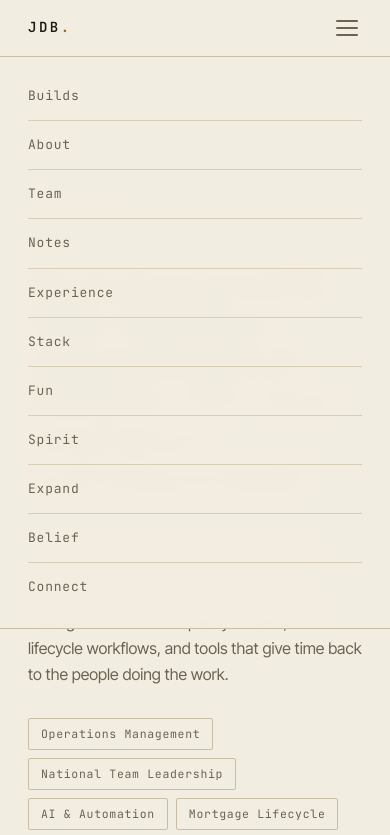
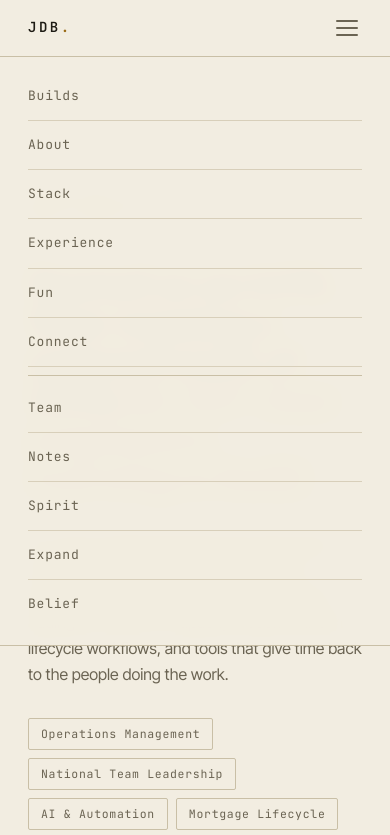
Before and after one commit to jdbates-gitit/jdb-landing, a plain HTML site: page index.html in a window 390 px wide. Both pictures are taken after a click on the button "Open menu". Shown: the top 835 px of the page. Drawn offline with Linux system fonts and the light colour scheme.

Commit message:
Reorder nav to match scroll order; group standalone pages after divider

```diff
--- a/index.html
+++ b/index.html
@@ -217,6 +217,9 @@
   footer .wrap{display:flex;justify-content:space-between;flex-wrap:wrap;gap:10px}
 
   @media(prefers-reduced-motion:reduce){*{animation:none!important;transition:none!important;scroll-behavior:auto}}
+
+  .nav-divider{width:1px;height:16px;background:var(--line-2);margin:0 2px;flex:none}
+  .mobile-divider{height:1px;background:var(--line-2);margin:8px 0}
 </style>
 </head>
 <body>
@@ -227,15 +230,16 @@
     <nav class="nav-links">
       <a href="#builds">Builds</a>
       <a href="#about">About</a>
+      <a href="#stack">Stack</a>
+      <a href="#experience">Experience</a>
+      <a href="#fun">Fun</a>
+      <a href="#connect">Connect</a>
+      <span class="nav-divider"></span>
       <a href="/team.html">Team</a>
       <a href="/notes.html">Notes</a>
-      <a href="#experience">Experience</a>
-      <a href="#stack">Stack</a>
-      <a href="#fun">Fun</a>
       <a href="/spirit.html">Spirit</a>
       <a href="/expand.html">Expand</a>
       <a href="/belief.html">Belief</a>
-      <a href="#connect">Connect</a>
     </nav>
     <button class="hamburger" id="hamburger" aria-label="Open menu">
       <span></span><span></span><span></span>
@@ -245,15 +249,16 @@
 <div class="mobile-menu" id="mobileMenu">
   <a href="#builds" onclick="closeMenu()">Builds</a>
   <a href="#about" onclick="closeMenu()">About</a>
+  <a href="#stack" onclick="closeMenu()">Stack</a>
+  <a href="#experience" onclick="closeMenu()">Experience</a>
+  <a href="#fun" onclick="closeMenu()">Fun</a>
+  <a href="#connect" onclick="closeMenu()">Connect</a>
+  <div class="mobile-divider"></div>
   <a href="/team.html">Team</a>
   <a href="/notes.html">Notes</a>
-  <a href="#experience" onclick="closeMenu()">Experience</a>
-  <a href="#stack" onclick="closeMenu()">Stack</a>
-  <a href="#fun" onclick="closeMenu()">Fun</a>
   <a href="/spirit.html">Spirit</a>
   <a href="/expand.html">Expand</a>
   <a href="/belief.html">Belief</a>
-  <a href="#connect" onclick="closeMenu()">Connect</a>
 </div>
 
 <div class="wrap">
```
